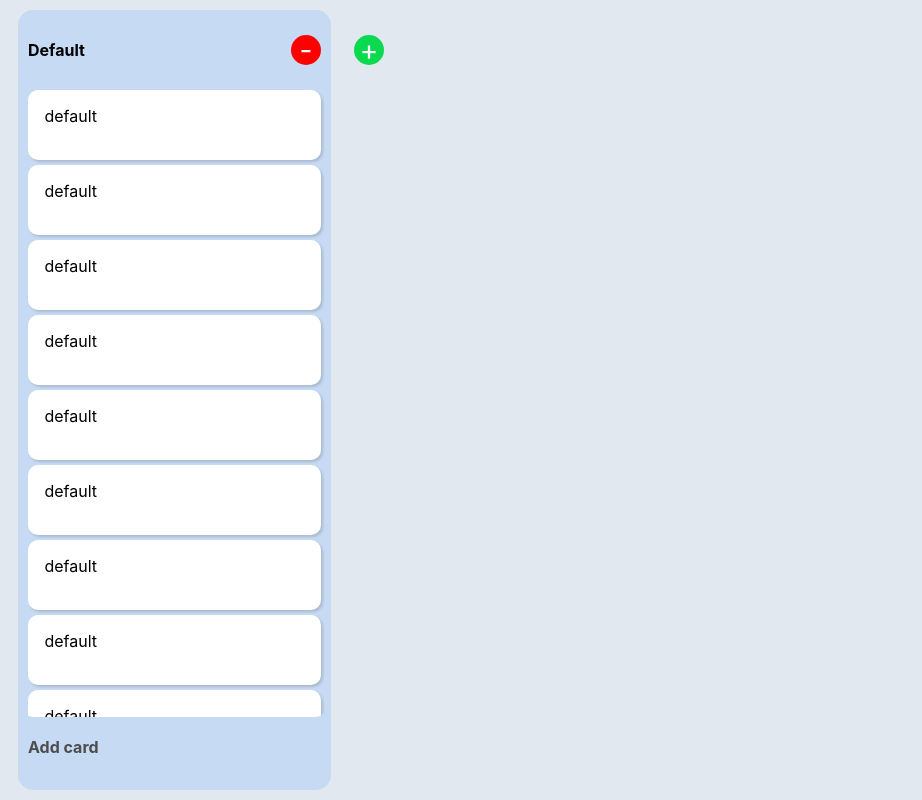
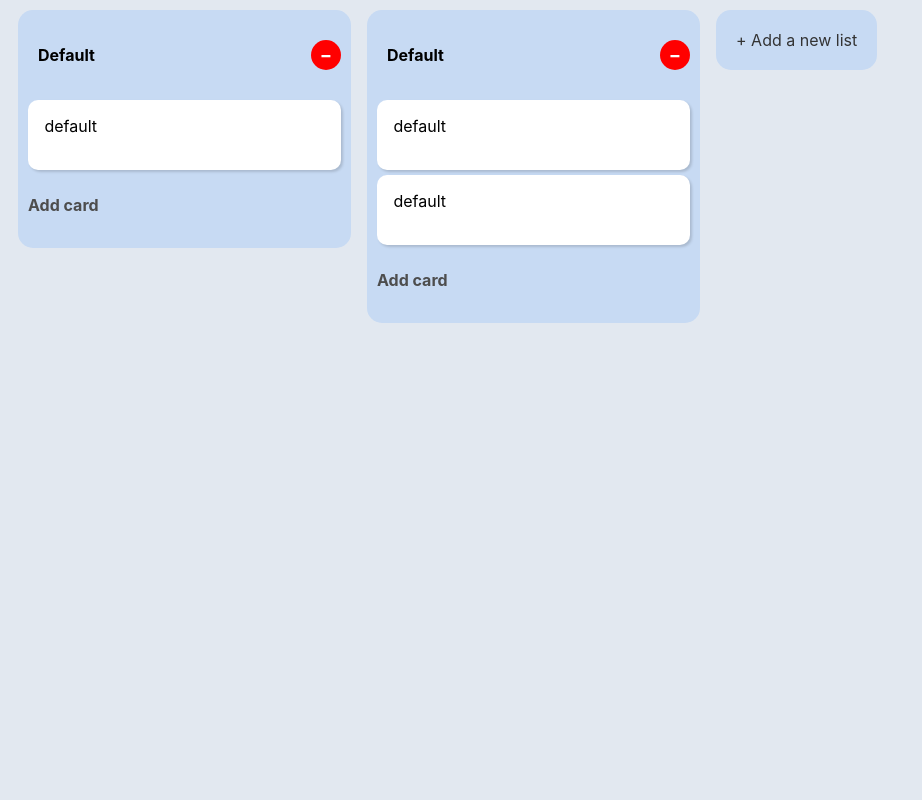
Before and after one commit to crisouteda/ToDo-Manager, a Svelte app: page / in a window 1280 px wide. Shown: the whole page, without its empty margins (0-922 px from the left). Built offline with nearby package versions, Linux system fonts and the light colour scheme.

Commit message:
added changes to local storage

```diff
--- a/src/App.svelte
+++ b/src/App.svelte
@@ -1,14 +1,9 @@
 <script>
   import Dashboard from "./components/Dashboard.svelte";
-  import Modal from "./components/Modal.svelte";
-  let titleList = ["default"];
 </script>
 
 <main>
-  <!-- <Modal/> -->
-
-  <Dashboard {titleList} />
-  <button on:click={() => (titleList = [...titleList, "default"])}>+</button>
+  <Dashboard />
 </main>
 
 <style>
@@ -18,18 +13,4 @@
     display: flex;
     background: #e2e8f0;
   }
-
-  button {
-    background: #0bda51;
-    border: 0px;
-    height: 30px;
-    width: 30px;
-    border-radius: 50px;
-    margin: 35px 5px 0px;
-    display: flex;
-    justify-content: center;
-    align-items: center;
-    font-size: 28px;
-    color: #fff;
-  }
 </style>
--- a/src/components/Card.svelte
+++ b/src/components/Card.svelte
@@ -1,12 +1,12 @@
 <script>
-  export let title;
-  export let cardList;
-  export let card;
-  export let index;
+  export let listIndex;
+  export let cardIndex;
+  import { getTaskStore } from "../stores/tasks";
+  let taskPerCategory = getTaskStore();
 </script>
 
 <div>
-  <input value={card.title} />
+  <input value={$taskPerCategory[listIndex].tasks[cardIndex].title} />
 </div>
 
 <style>
--- a/src/components/Dashboard.svelte
+++ b/src/components/Dashboard.svelte
@@ -1,22 +1,46 @@
 <script>
   import List from "./List.svelte";
-  export let titleList = [];
+  import { getTaskStore } from "../stores/tasks";
+  let taskPerCategory = getTaskStore();
 </script>
 
 <div class="dashboard">
-  {#each titleList as title, index}
-    <List bind:title bind:titleList {index} />
+  {#each $taskPerCategory as _, index}
+    <List {index} {taskPerCategory} />
   {/each}
+  <button
+    class="new-list-button"
+    on:click={() =>
+      ($taskPerCategory = [
+        ...$taskPerCategory,
+        {
+          title: "default",
+          tasks: [{ title: "default", description: "default" }],
+        },
+      ])}>+ Add a new list</button
+  >
 </div>
 
 <style>
+  .new-list-button {
+    display: flex;
+    align-items: center;
+    padding: 20px;
+    border: 0px;
+    border-radius: 15px;
+    background-color: #c7daf3;
+    display: flex;
+    flex-direction: column;
+    margin: 0px 8px;
+    white-space: nowrap;
+  }
+
   .dashboard {
     display: flex;
     align-items: flex-start;
     padding: 10px 10px 20px;
     border-top-right-radius: 15px;
     border-bottom-right-radius: 15px;
-    /* width: 90%; */
     overflow-x: scroll;
     overflow-y: hidden;
   }
@@ -27,6 +51,6 @@
 
   .dashboard::-webkit-scrollbar-thumb {
     border-radius: 5px;
-    background-color: #c6c1e6;
+    background-color: #96bdf0;
   }
 </style>
--- a/src/components/List.svelte
+++ b/src/components/List.svelte
@@ -1,112 +1,37 @@
 <script>
-  export let title;
-  export let titleList;
   export let index;
   import Card from "./Card.svelte";
-
-  let cardList = [
-    {
-      title: "default",
-      description: "add your description here",
-    },
-    {
-      title: "default",
-      description: "add your description here",
-    },
-    {
-      title: "default",
-      description: "add your description here",
-    },
-    {
-      title: "default",
-      description: "add your description here",
-    },
-    {
-      title: "default",
-      description: "add your description here",
-    },
-    {
-      title: "default",
-      description: "add your description here",
-    },
-    {
-      title: "default",
-      description: "add your description here",
-    },
-    {
-      title: "default",
-      description: "add your description here",
-    },
-    {
-      title: "default",
-      description: "add your description here",
-    },
-    {
-      title: "default",
-      description: "add your description here",
-    },
-    {
-      title: "default",
-      description: "add your description here",
-    },
-    {
-      title: "default",
-      description: "add your description here",
-    },
-    {
-      title: "default",
-      description: "add your description here",
-    },
-    {
-      title: "default",
-      description: "add your description here",
-    },
-    {
-      title: "default",
-      description: "add your description here",
-    },
-    {
-      title: "default",
-      description: "add your description here",
-    },
-    {
-      title: "default",
-      description: "add your description here",
-    },
-    {
-      title: "default",
-      description: "add your description here",
-    },
-  ];
+  export let taskPerCategory;
 </script>
 
 <div class="list">
   <div class="head">
     <input
-      bind:value={title}
-      on:change={(e) => (titleList[index] = e.target.value)}
+      bind:value={$taskPerCategory[index].title}
+      on:change={(e) => ($taskPerCategory[index].title = e.target.value)}
     />
     <button
       class="remove-button"
       on:click={() => {
-        titleList.splice(index, 1);
-        titleList = titleList;
+        let newBla = $taskPerCategory;
+        newBla.splice(index, 1);
+        $taskPerCategory = newBla;
       }}>-</button
     >
   </div>
   <div class="cards-wrapper">
-    {#each cardList as card, index}
-      <Card bind:title bind:cardList bind:card {index} />
+    {#each $taskPerCategory[index].tasks as _, cardIndex}
+      <Card listIndex={index} {cardIndex} />
     {/each}
   </div>
   <button
     class="tail"
     on:click={() => {
-      cardList = [
-        ...cardList,
+      $taskPerCategory[index].tasks = [
+        ...$taskPerCategory[index].tasks,
         {
           title: "default",
-          description: "add your description here",
+          description: "default",
         },
       ];
     }}
@@ -120,13 +45,20 @@
     display: flex;
     align-items: center;
     padding: 20px 5px;
+    border-radius: 15px;
   }
-
   .head input {
     font-weight: bold;
     text-transform: capitalize;
-    padding: 0px;
     margin: 0px;
+    padding: 10px;
+    width: 100%;
+    background-color: transparent;
+    border: 0px;
+  }
+
+  .head input:focus {
+    background: white;
   }
 
   .tail {
@@ -138,6 +70,12 @@
     border: 0px;
     background: transparent;
     text-align: left;
+    border-radius: 15px;
+  }
+
+  .head:hover,
+  .tail:hover {
+    background-color: #abcbf8;
   }
 
   .cards-wrapper {
@@ -152,7 +90,7 @@
 
   .cards-wrapper::-webkit-scrollbar-thumb {
     border-radius: 5px;
-    background-color: #c6c1e6;
+    background-color: #96bdf0;
   }
 
   .list {
@@ -163,12 +101,6 @@
     flex-direction: column;
     padding: 5px;
     margin: 0px 8px;
-  }
-
-  input {
-    width: 100%;
-    background-color: transparent;
-    border: 0px;
   }
 
   .remove-button {
--- /dev/null
+++ b/src/stores/tasks.js
@@ -0,0 +1,26 @@
+import { writable } from "svelte/store";
+
+export function getTaskStore() {
+  let taskPerCategory = writable(
+    JSON.parse(localStorage.getItem("tasks")) || [
+      {
+        title: "default",
+        tasks: [{ title: "default", description: "default" }],
+      },
+      {
+        title: "default",
+        tasks: [
+          { title: "default", description: "default" },
+          { title: "default", description: "default" },
+        ],
+      },
+    ]
+  );
+
+  taskPerCategory.subscribe((val) => {
+    console.log("subscribe");
+    localStorage.setItem("tasks", JSON.stringify(val));
+  });
+
+  return taskPerCategory;
+}
```
